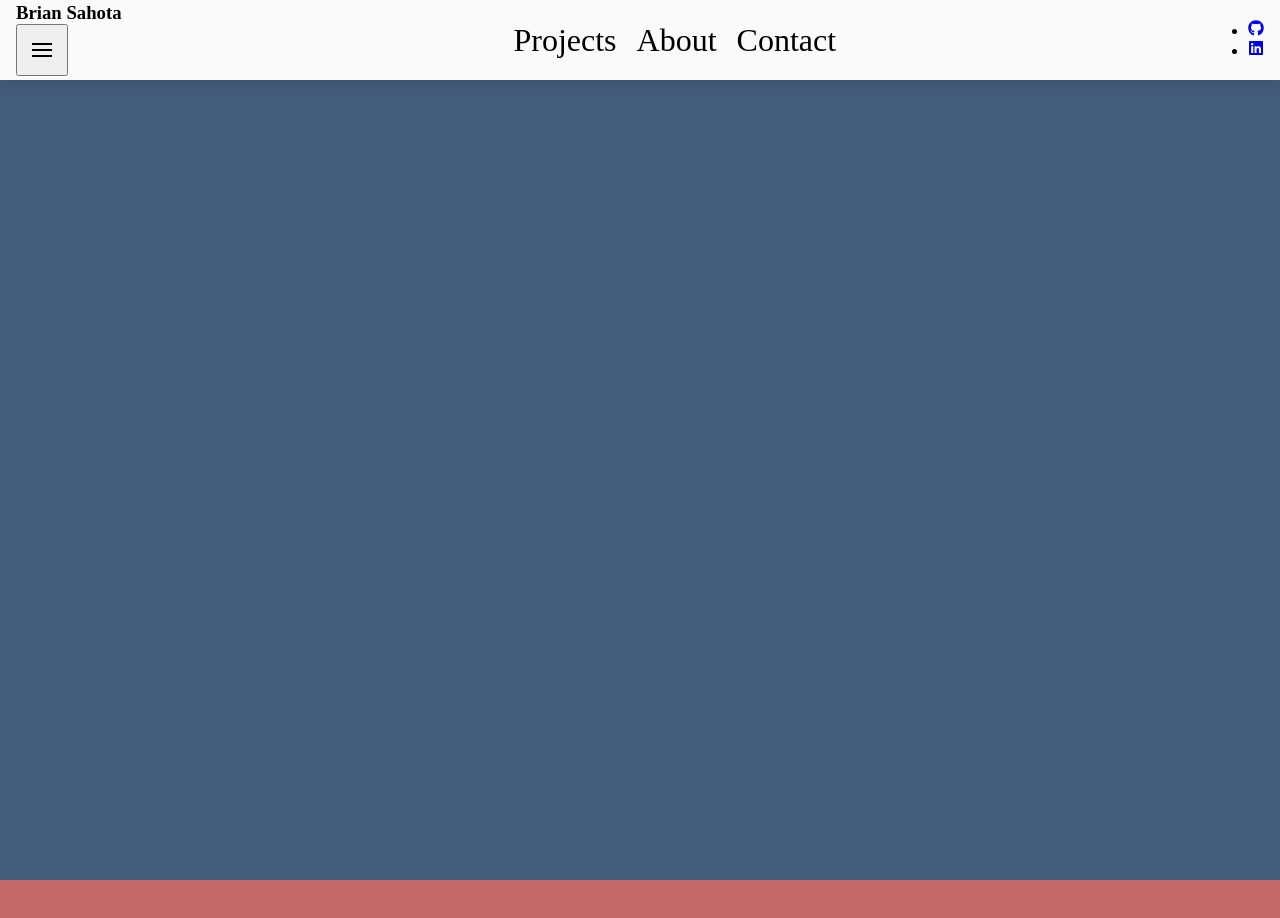
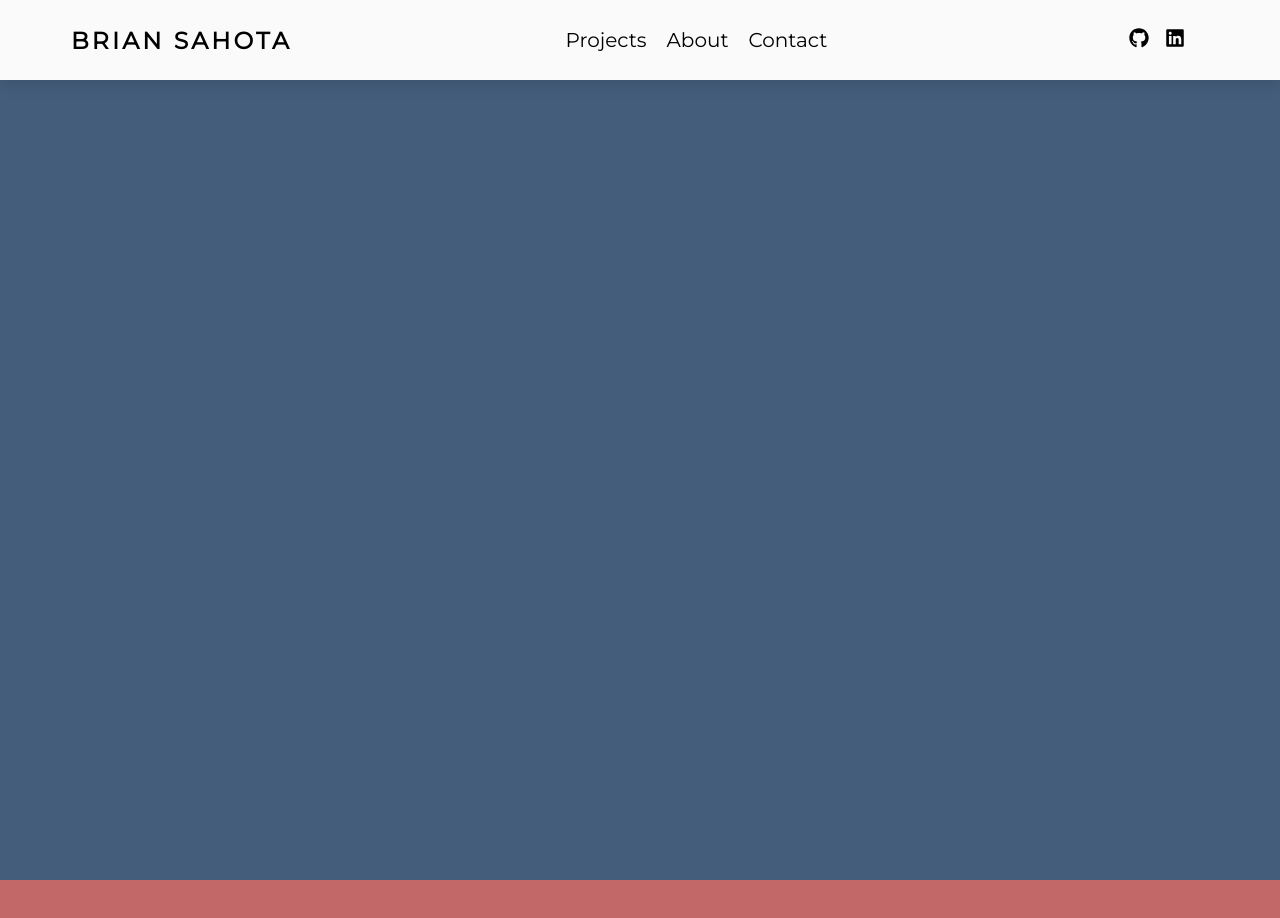
Before and after one commit to scratchytube/portfolio-website, a React (Create React App) app: page / in a window 1280 px wide. Shown: the top 918 px of the page. Built offline with nearby package versions, Linux system fonts and the light colour scheme.

Commit message:
navbar looks decent

```diff
--- a/src/components/Navbar.js
+++ b/src/components/Navbar.js
@@ -1,102 +1,194 @@
 import React from 'react'
 import styled from 'styled-components'
-import { Divide as Hamburger } from 'hamburger-react'
 import { Link, animateScroll as scroll } from "react-scroll";
-import { FaLinkedin, FaGithub  } from 'react-icons/fa';
+import { FaLinkedin, FaGithub, FaBars  } from 'react-icons/fa';
 
 const Navbar = () => {
     return (
         <Wrapper>
-            <NavContainer>
-                <NavHeader>
-                    <Logo>Brian Sahota</Logo>
-                    <MobileBurger>
-                        <Hamburger size={20}/>
-                    </MobileBurger>
-                </NavHeader>
-                <LinksContainer>
-                    <NavUl>
+            <div className="nav-container">
+                <div className="nav-header">
+                    <h3>Brian Sahota</h3>
+                    <button className="nav-toggle">
+                        <FaBars />
+                    </button>
+                </div>
+                <div className="links-container">
+                    <ul className="links">
                         <NavLink to='portfolio'
                             spy={true} smooth={true}
-                        offset={-80}duration={500}
-                        >Projects</NavLink
-                        >
+                            offset={-80}duration={700}
+                            >Projects</NavLink>
+
                             <NavLink to='about'
                             spy={true} smooth={true}
-                        offset={-80}duration={500}
-                        >About</NavLink
-                        >
+                            offset={-80}duration={700}
+                            >About</NavLink>
+
                             <NavLink to='contact'
                             spy={true} smooth={true}
-                        offset={-80}duration={500}
-                        >Contact</NavLink
-                        >
-                    </NavUl>
-                </LinksContainer>
-                <SocialIcons>
+                            offset={-80}duration={700}
+                            >Contact</NavLink>
+                    </ul>
+                </div>
+                <ul className='social-icons'>
                     <li>
                         <a href="https://github.com/scratchytube"><FaGithub /></a>
                     </li>
                     <li>
                         <a href="https://www.linkedin.com/in/bsahota"><FaLinkedin /></a>
                     </li>
-                </SocialIcons>
-            </NavContainer>
+                </ul>
+            </div>
         </Wrapper>
     )
 }
 
+
+
 export default Navbar
 
-const Wrapper = styled.div`
+const NavLink = styled(Link)`
+color: black;
+font-size: 1.25rem;
+padding-right: 20px;
+display: inline;
+cursor: pointer;
+
+&:hover {
+
+}
+`
+
+const Wrapper = styled.nav`
 position: sticky;
 top: 0;
 width: 100%;
+height: 80px;
 background-color: #fafafa;
+z-index: 1;
 box-shadow: 0 5px 15px rgba(0, 0, 0, 0.1);
-`
 
-const NavContainer = styled.div`
+.nav-header {
+    display: flex;
+    align-items: center;
+    justify-content: space-between;
+    padding: 1.35rem;
+    letter-spacing: 0.2rem;
+    font-size: 20px;
+    text-transform: uppercase;
+}
+
+.nav-toggle {
+    color:black;
+    background: transparent;
+    border-color: transparent;
+    cursor: pointer;
+    font-size: 22px;
+}
+
+.social-icons {
+    display: none;
+}
+
+.links-container {
+    display: none;
+}
+
 
 @media screen and (min-width: 800px) {
+    .nav-container {
+        max-width: 1170px;
+        height: 80px;
+        margin: 0 auto;
         display: flex;
         justify-content: space-between;
+        padding: 1rem;
+    }
+
+    .links-container {
+        display: flex;
         align-items: center;
-    padding: 1rem;
-    height: 80px;
-    z-index: 1;
+        justify-content: center;
+        margin-right: --22px;
     }
-`
 
-const NavHeader = styled.div`
+    .nav-header {
+        padding: 0;
+    }
+
+    .nav-toggle {
+        display: none;
+    }
+
+    .social-icons {
+        display: flex;
+        align-items: center;
+        padding-right: 1rem;
+        list-style: none;
+        font-size: 20px;
+    }
+
+    .social-icons a {
+        color: black;
+        margin: 0 0.5rem;
+
+    }
+
+}
+
 
 `
 
-const Logo = styled.h3`
 
-`
 
-const MobileBurger = styled.button`
 
-`
 
-const LinksContainer = styled.div`
 
-`
 
-const SocialIcons = styled.ul`
 
-`
 
-const NavUl = styled.div`
-list-style: none;
-text-align: right;
-`
 
-const NavLink = styled(Link)`
-color: black;
-font-size: 2em;
-padding-right: 20px;
-display: inline;
-cursor: pointer;
-`
+
+
+
+
+
+
+
+// const NavContainer = styled.div`
+
+// @media screen and (min-width: 800px) {
+//     display: flex;
+//     justify-content: space-between;
+//     align-items: center;
+//     padding: 1rem;
+//     height: 80px;
+//     z-index: 1;
+// }
+// `
+
+// const NavHeader = styled.div`
+
+// `
+
+// const Logo = styled.h3`
+
+// `
+
+// const MobileBurger = styled.button`
+
+// `
+
+// const LinksContainer = styled.div`
+
+// `
+
+// const SocialIcons = styled.ul`
+
+// `
+
+// const NavUl = styled.div`
+// list-style: none;
+// text-align: right;
+// `
--- a/src/index.css
+++ b/src/index.css
@@ -1,5 +1,13 @@
+@import url('https://fonts.googleapis.com/css2?family=Montserrat&display=swap');
+@import url('https://fonts.googleapis.com/css2?family=Montserrat:wght@100;200&display=swap');
+
+
 * {
   box-sizing: border-box;
   margin: 0;
   padding: 0;
 }
+
+body {
+  font-family: 'Montserrat', sans-serif;
+}
```
Lines whose indentation alone changed are shown as unchanged.
